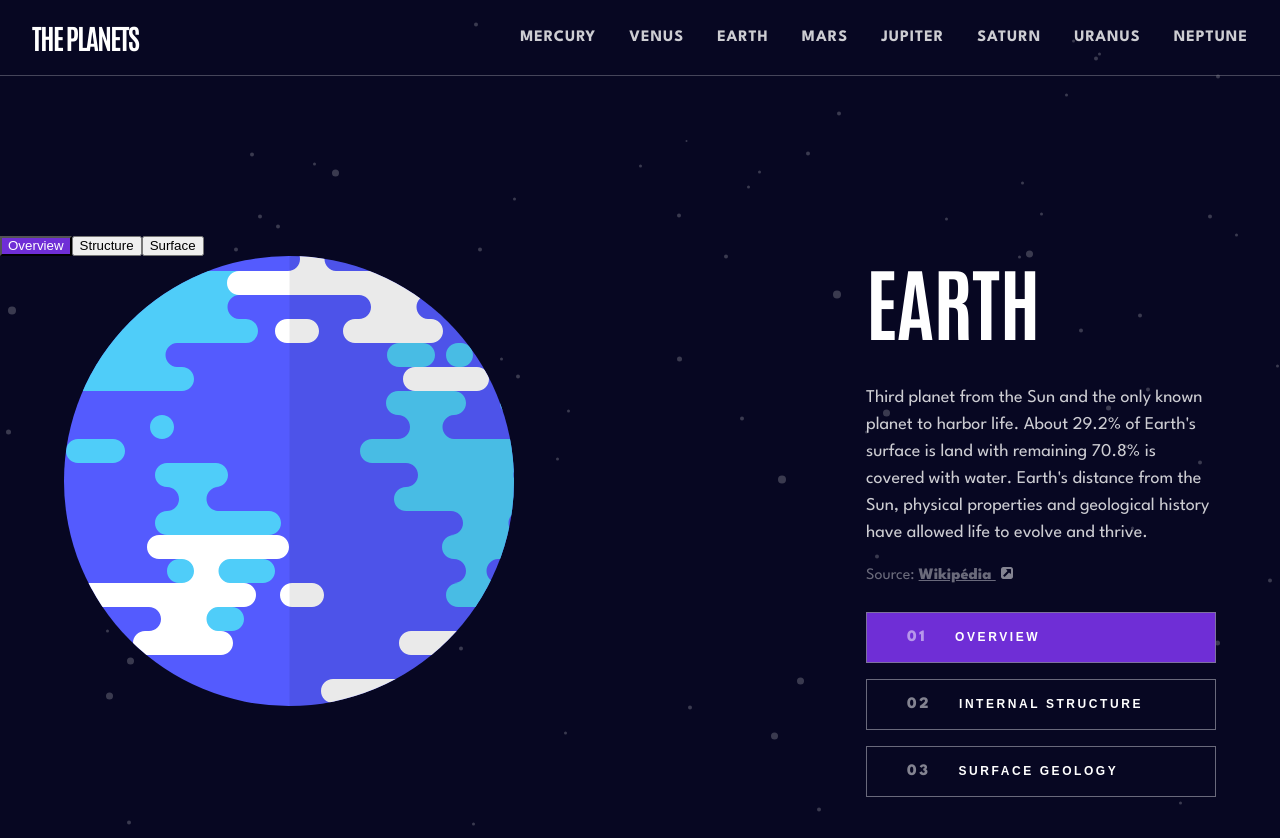
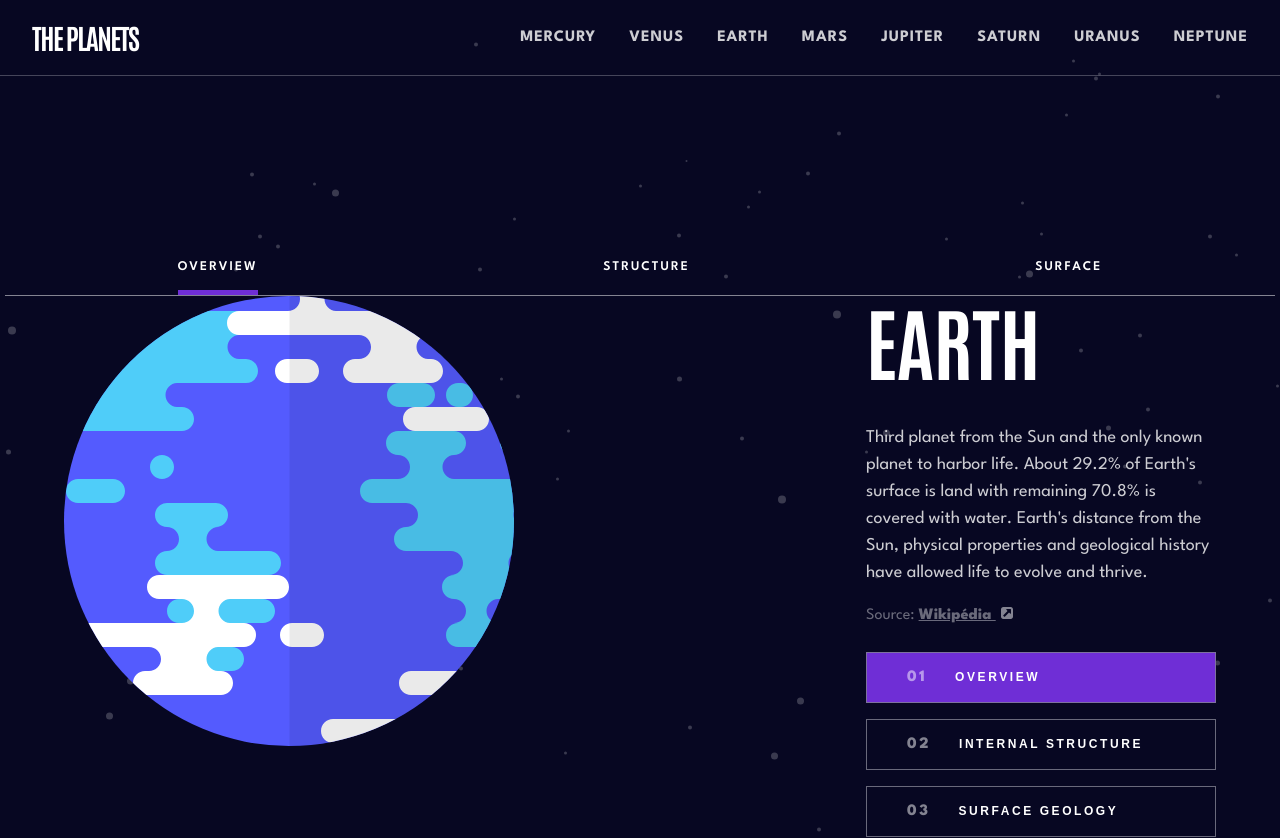
Before and after one commit to Mokalbari/planets-facts, a React (Vite) app: page / in a window 1280 px wide. Shown: the top 838 px of the page. Built offline with nearby package versions, Linux system fonts and the light colour scheme.

Commit message:
add style to ButtonList component

```diff
--- a/src/components/ButtonList.tsx
+++ b/src/components/ButtonList.tsx
@@ -14,11 +14,11 @@ const ButtonList: React.FC<HeroProps> = ({
   }
 
   return (
-    <div className="button-list flex-row">
+    <div className="button-list">
       <button
         type="button"
         className={'button-list__button'}
-        id={`${information.includes('overview') && planet.toLowerCase()}`}
+        id={`${information.includes('overview') && `${planet.toLowerCase()}-mobile`}`}
         onClick={handleClick}
       >
         Overview
@@ -26,7 +26,7 @@ const ButtonList: React.FC<HeroProps> = ({
       <button
         type="button"
         className="button-list__button"
-        id={`${information.includes('structure') && planet.toLowerCase()}`}
+        id={`${information.includes('structure') && `${planet.toLowerCase()}-mobile`}`}
         onClick={handleClick}
       >
         Structure
@@ -34,7 +34,7 @@ const ButtonList: React.FC<HeroProps> = ({
       <button
         type="button"
         className="button-list__button"
-        id={`${information.includes('geology') && planet.toLowerCase()}`}
+        id={`${information.includes('geology') && `${planet.toLowerCase()}-mobile`}`}
         onClick={handleClick}
       >
         Surface
--- a/src/styles/ButtonList.modules.css
+++ b/src/styles/ButtonList.modules.css
@@ -0,0 +1,59 @@
+.button-list {
+  display: flex;
+  justify-content: space-around;
+  width: calc(100% - 10px);
+  margin: 0 auto;
+  border-bottom: 1px solid hsl(var(--clr-neutral-050) / 0.5);
+
+  .button-list__button {
+    border: none;
+    border-bottom: 5px solid transparent;
+    background: none;
+    color: hsl(var(--clr-neutral-050));
+    text-transform: uppercase;
+    font-family: var(--ff-head);
+    font-weight: 600;
+    letter-spacing: 2px;
+    padding: 1.5rem 0 1rem 0;
+  }
+}
+
+#mercury-mobile {
+  border-bottom: 5px solid hsl(var(--clr-accent-lightblue));
+  color: hsl(var(--clr-neutral-050));
+}
+
+#venus-mobile {
+  border-bottom: 5px solid hsl(var(--clr-accent-yellow));
+  color: hsl(var(--clr-neutral-050));
+}
+
+#earth-mobile {
+  border-bottom: 5px solid hsl(var(--clr-accent-purple));
+  color: hsl(var(--clr-neutral-050));
+}
+
+#mars-mobile {
+  border-bottom: 5px solid hsl(var(--clr-accent-red));
+  color: hsl(var(--clr-neutral-050));
+}
+
+#jupiter-mobile {
+  border-bottom: 5px solid hsl(var(--clr-accent-brique));
+  color: hsl(var(--clr-neutral-050));
+}
+
+#saturn-mobile {
+  border-bottom: 5px solid hsl(var(--clr-accent-orange));
+  color: hsl(var(--clr-neutral-050));
+}
+
+#uranus-mobile {
+  border-bottom: 5px solid hsl(var(--clr-accent-lightgreen));
+  color: hsl(var(--clr-neutral-050));
+}
+
+#neptune-mobile {
+  border-bottom: 5px solid hsl(var(--clr-accent-darkblue));
+  color: hsl(var(--clr-neutral-050));
+}
--- a/src/styles/Navbar.modules.css
+++ b/src/styles/Navbar.modules.css
@@ -39,5 +39,6 @@
     .header__menu {
       display: none;
     }
+    margin: 0;
   }
 }
```
